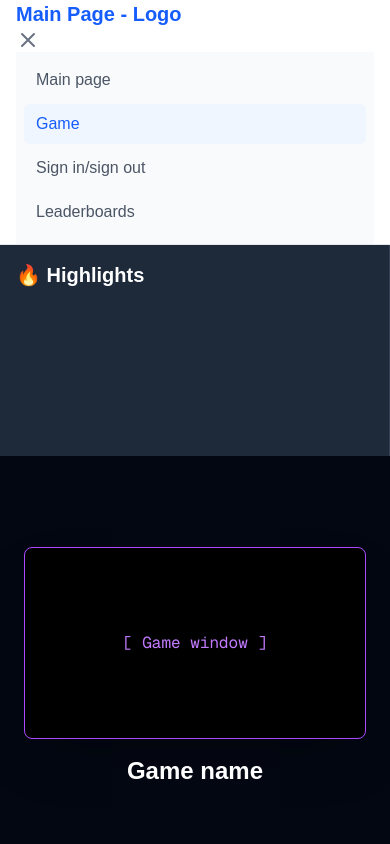
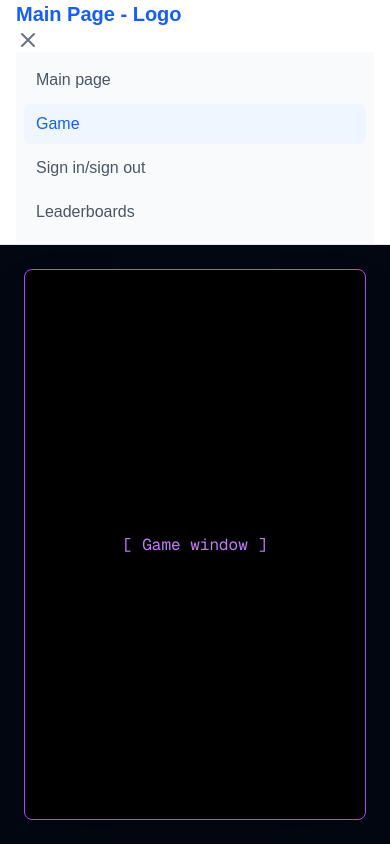
Before and after one commit to dawidtanski/ft_transcendence, a Next.js app in the folder next.js/: page /game in a window 390 px wide. Shown: the top 844 px of the page. Built offline with nearby package versions, Linux system fonts and the light colour scheme.

Commit message:
fix: fixed /game layout positioning

```diff
--- a/next.js/src/app/game/page.tsx
+++ b/next.js/src/app/game/page.tsx
@@ -5,20 +5,20 @@ export default function GamePage() {
   return (
 		<>
 
-		<div className="grid grid-cols-1 lg:grid-cols-5 h-screen w-full text-white">
+		<div className="grid grid-cols-1 flex-1 min-h-0 lg:grid-cols-5 lg:h-screen w-full text-white">
 			{/* LEFT COLUMN  - SIDEBAR WITH LEADERBOARDS*/}
-				<aside className="lg:col-span-1 bg-gray-800 p-4 border-r border-gray-700 overflow-y-auto">
+				<aside className="hidden lg:block lg:col-span-1 bg-gray-800 p-4 border-r border-gray-700 overflow-y-auto">
 					<h2 className="text-xl font-bold mb-4">🔥 Highlights</h2>
 				</aside>
 			{/* CENTRE - THE GAME ITSELF */}
-			<main className="lg:col-span-3 flex flex-col items-center justify-center p-6 bg-gray-950">
-				<div className="w-full aspect-video bg-black rounded-lg shadow-2xl flex items-center justify-center border border-purple-500">
+			<main className="min-h-0 lg:col-span-3 flex flex-col items-center justify-center p-6 bg-gray-950">
+				<div className="w-full h-full lg:h-auto lg:aspect-video bg-black rounded-lg shadow-2xl flex items-center justify-center border border-purple-500">
 				<span className="text-purple-400 font-mono">[ Game window ]</span>
 				</div>
-				<h1 className="text-2xl font-bold mt-4">Game name</h1>
+				<h1 className="hidden lg:block text-2xl font-bold mt-4">Game name</h1>
 			</main>
 			{/* RIGHT COLUMN - SIDEBAR WITH CHAT */}
-			<aside className="lg:col-span-1 bg-gray-800 p-4 border-l border-gray-700 flex flex-col justify-between">
+			<aside className="hidden lg:flex lg:col-span-1 bg-gray-800 p-4 border-l border-gray-700 flex-col justify-between">
 				<div>
 					<h2 className="text-xl font-bold mb-4">💬 Chat</h2>
 				</div>
--- a/next.js/src/app/layout.tsx
+++ b/next.js/src/app/layout.tsx
@@ -25,9 +25,9 @@ export default function RootLayout({ children }: { children: ReactNode }) {
       lang="en"
       className={`${geistSans.variable} ${geistMono.variable} h-full antialiased`}
 	  >
-      <body className="min-h-full flex flex-col">
+      <body className="h-dvh lg:h-auto min-h-full flex flex-col">
 		<Navbar/>
-			<main className="flex-1">
+			<main className="flex-1 min-h-0 flex flex-col lg:block">
         	{children}
         </main>
 	  </body>
--- a/next.js/src/components/Navbar.tsx
+++ b/next.js/src/components/Navbar.tsx
@@ -10,7 +10,7 @@ export default function Navbar(){
 	const [isOpen, setIsOpen] = useState(true);
 
 	return (
-		<nav className="bg-white border-b border-gray-200 dark:bg-gray-900">
+		<nav className="shrink-0 bg-white border-b border-gray-200 dark:bg-gray-900">
 			<div className="max-w-7xl mx-auto px-4 sm:px-6 lg:px-8">
 				{/* LOGO - MAIN PAGE */}
 				<div className="flex-shrink-0 flex items-center">
```
